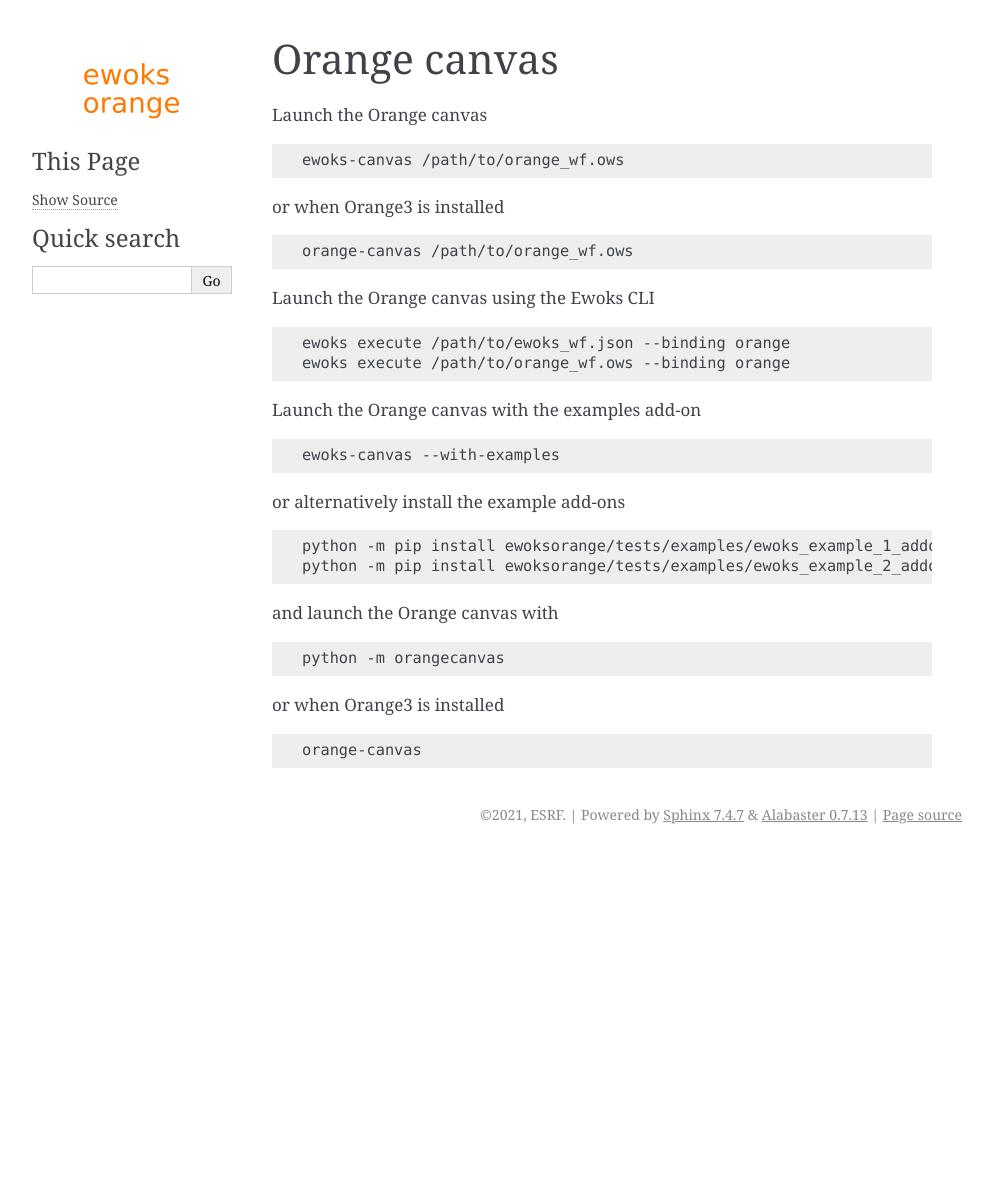
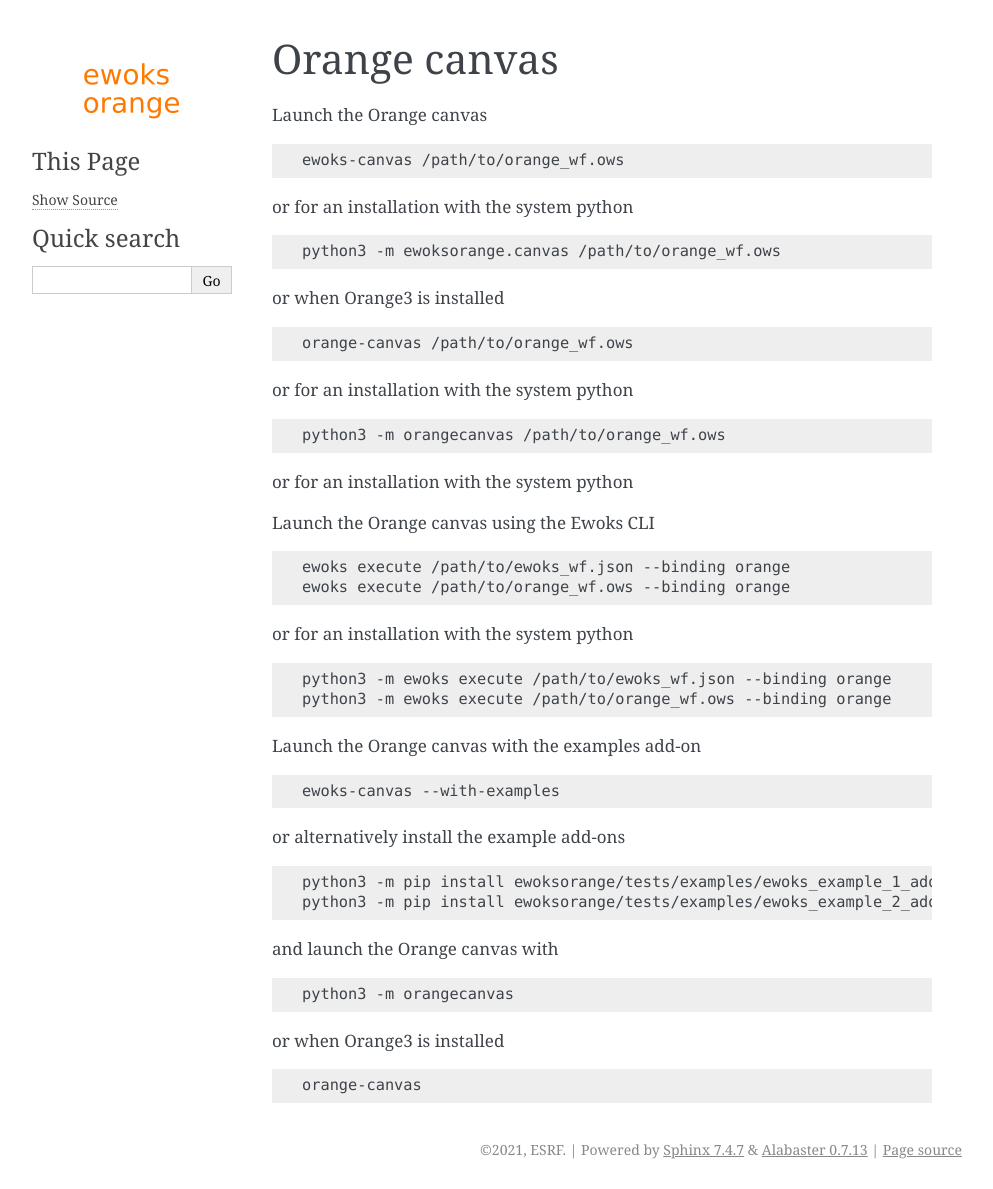
Before and after one commit to ewoks-kit/ewoksorange, a Sphinx documentation site: the page built from doc/canvas.rst, in a window 1280 px wide. Shown: the whole page, without its empty margins (148-1141 px from the left). Built offline with Sphinx 7.4.7, drawn with Linux system fonts in a browser that asks for light colours; before the commit the page ends 900 px from its top, so only the background shows below that.

Commit message:
fix docs

```diff
--- a/doc/canvas.rst
+++ b/doc/canvas.rst
@@ -7,11 +7,25 @@
 
     ewoks-canvas /path/to/orange_wf.ows
 
+or for an installation with the system python
+
+.. code-block:: bash
+
+    python3 -m ewoksorange.canvas /path/to/orange_wf.ows
+
 or when Orange3 is installed
 
 .. code-block:: bash
 
     orange-canvas /path/to/orange_wf.ows
+
+or for an installation with the system python
+
+.. code-block:: bash
+
+    python3 -m orangecanvas /path/to/orange_wf.ows
+
+or for an installation with the system python
 
 Launch the Orange canvas using the Ewoks CLI
 
@@ -19,6 +33,13 @@
 
     ewoks execute /path/to/ewoks_wf.json --binding orange
     ewoks execute /path/to/orange_wf.ows --binding orange
+
+or for an installation with the system python
+
+.. code-block:: bash
+
+    python3 -m ewoks execute /path/to/ewoks_wf.json --binding orange
+    python3 -m ewoks execute /path/to/orange_wf.ows --binding orange
 
 Launch the Orange canvas with the examples add-on
 
@@ -30,14 +51,14 @@
 
 .. code-block:: bash
 
-    python -m pip install ewoksorange/tests/examples/ewoks_example_1_addon
-    python -m pip install ewoksorange/tests/examples/ewoks_example_2_addon
+    python3 -m pip install ewoksorange/tests/examples/ewoks_example_1_addon
+    python3 -m pip install ewoksorange/tests/examples/ewoks_example_2_addon
 
 and launch the Orange canvas with
 
 .. code-block:: bash
 
-    python -m orangecanvas
+    python3 -m orangecanvas
 
 or when Orange3 is installed
 
--- a/doc/index.rst
+++ b/doc/index.rst
@@ -17,7 +17,7 @@
 
 .. code:: bash
 
-    python -m pip install ewoksorange[orange]
+    python3 -m pip install ewoksorange[orange]
 
 Launch to graphical interface
 
@@ -29,8 +29,8 @@
 
 .. code:: bash
 
-    python -m pip install ewoksorange[test]
-    pytest --pyargs ewoksorange.tests
+    python3 -m pip install ewoksorange[test]
+    python3 -m pytest --pyargs ewoksorange.tests
 
 Documentation
 -------------
```
Also changed, not shown: README.md (+32 -13 lines), .gitlab-ci.yml, 2 other files.
